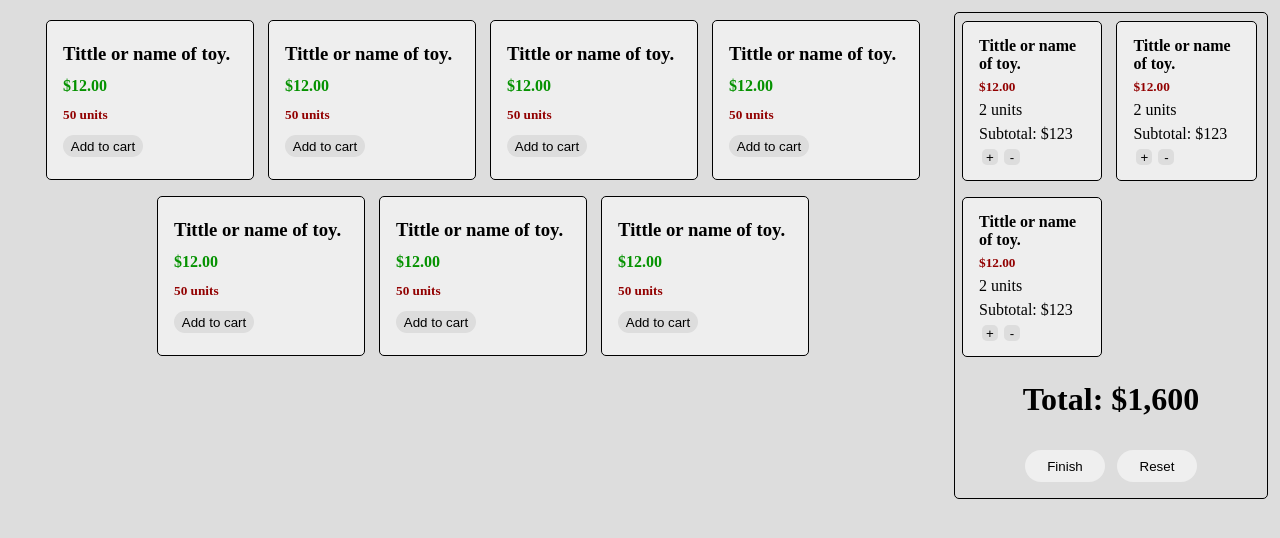
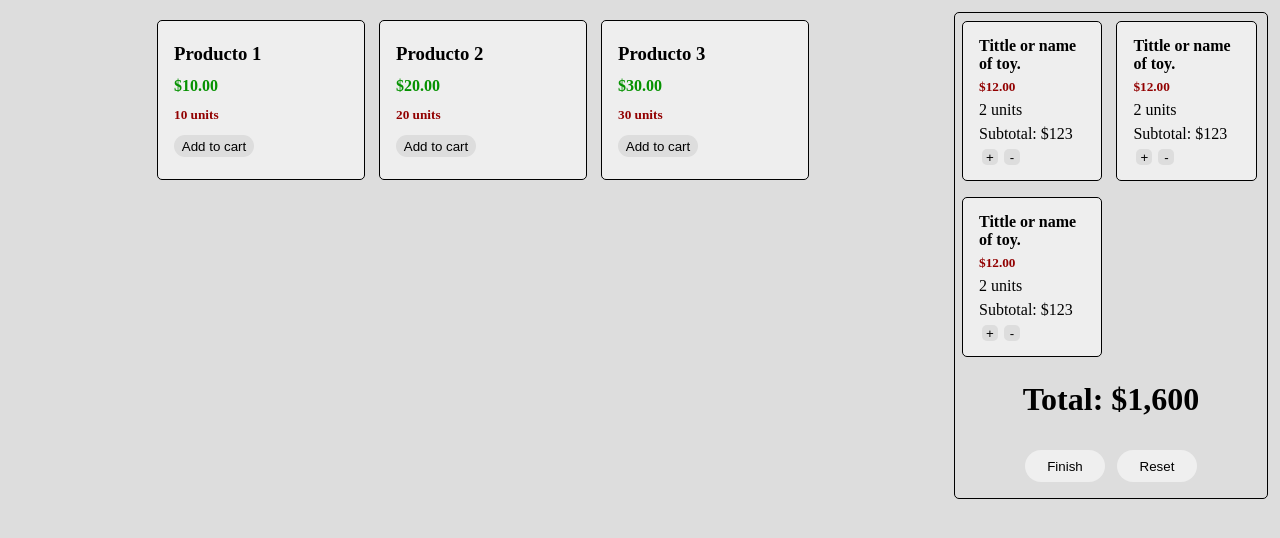
Before and after one commit to VlV-515/demo-shoping-cart, an Angular app: page / in a window 1280 px wide. Shown: the top 538 px of the page. Built offline with nearby package versions, Linux system fonts and the light colour scheme.

Commit message:
feat⚙️: Add shop service, load and print items in stock

```diff
--- a/src/app/app.component.html
+++ b/src/app/app.component.html
@@ -1,12 +1,13 @@
 <div class="container">
   <div class="container-shop">
-    <app-card-shop class="item shop-item"></app-card-shop>
-    <app-card-shop class="item shop-item"></app-card-shop>
-    <app-card-shop class="item shop-item"></app-card-shop>
-    <app-card-shop class="item shop-item"></app-card-shop>
-    <app-card-shop class="item shop-item"></app-card-shop>
-    <app-card-shop class="item shop-item"></app-card-shop>
-    <app-card-shop class="item shop-item"></app-card-shop>
+    <app-card-shop
+      class="item shop-item"
+      *ngFor="let item of shopSvc.getDataItems$() | async"
+    >
+      <div tittle>{{ item.tittle }}</div>
+      <div price>{{ item.price | currency }}</div>
+      <div stock>{{ item.stock }} units</div>
+    </app-card-shop>
   </div>
   <div class="container-cart">
     <div class="cart-card">
--- a/src/app/app.component.ts
+++ b/src/app/app.component.ts
@@ -1,10 +1,14 @@
+import { getTestBed } from '@angular/core/testing';
+import { ShopService } from './services/shop.service';
 import { Component } from '@angular/core';
 
 @Component({
   selector: 'app-root',
   templateUrl: './app.component.html',
-  styleUrls: ['./app.component.css']
+  styleUrls: ['./app.component.css'],
 })
 export class AppComponent {
-  title = 'demo-shoping-cart';
+  constructor(public shopSvc: ShopService) {
+    this.shopSvc.getAllItems().subscribe(console.log);
+  }
 }
--- a/src/app/components/card-shop/card-shop.component.html
+++ b/src/app/components/card-shop/card-shop.component.html
@@ -1,6 +1,12 @@
 <div class="container">
-  <h3>Tittle or name of toy.</h3>
-  <h4>$12.00</h4>
-  <h5>50 units</h5>
+  <h3>
+    <ng-content select="[tittle]"></ng-content>
+  </h3>
+  <h4>
+    <ng-content select="[price]"></ng-content>
+  </h4>
+  <h5>
+    <ng-content select="[stock]"></ng-content>
+  </h5>
   <button>Add to cart</button>
 </div>
--- /dev/null
+++ b/src/app/services/shop.service.ts
@@ -0,0 +1,23 @@
+import { ItemShopInterface } from './../interfaces/item-shop.interface';
+import { Injectable } from '@angular/core';
+import { environment } from 'src/environments/environment.prod';
+import { of, Observable, BehaviorSubject } from 'rxjs';
+import { tap } from 'rxjs/operators';
+
+@Injectable({
+  providedIn: 'root',
+})
+export class ShopService {
+  dataResponse: ItemShopInterface[] = environment.dataMock;
+  //Subjects
+  dataItems$ = new BehaviorSubject<ItemShopInterface[]>([]);
+  getDataItems$(): Observable<ItemShopInterface[]> {
+    return this.dataItems$.asObservable();
+  }
+
+  getAllItems(): Observable<ItemShopInterface[]> {
+    return of(this.dataResponse).pipe(
+      tap((resp) => this.dataItems$.next(resp))
+    );
+  }
+}
```
